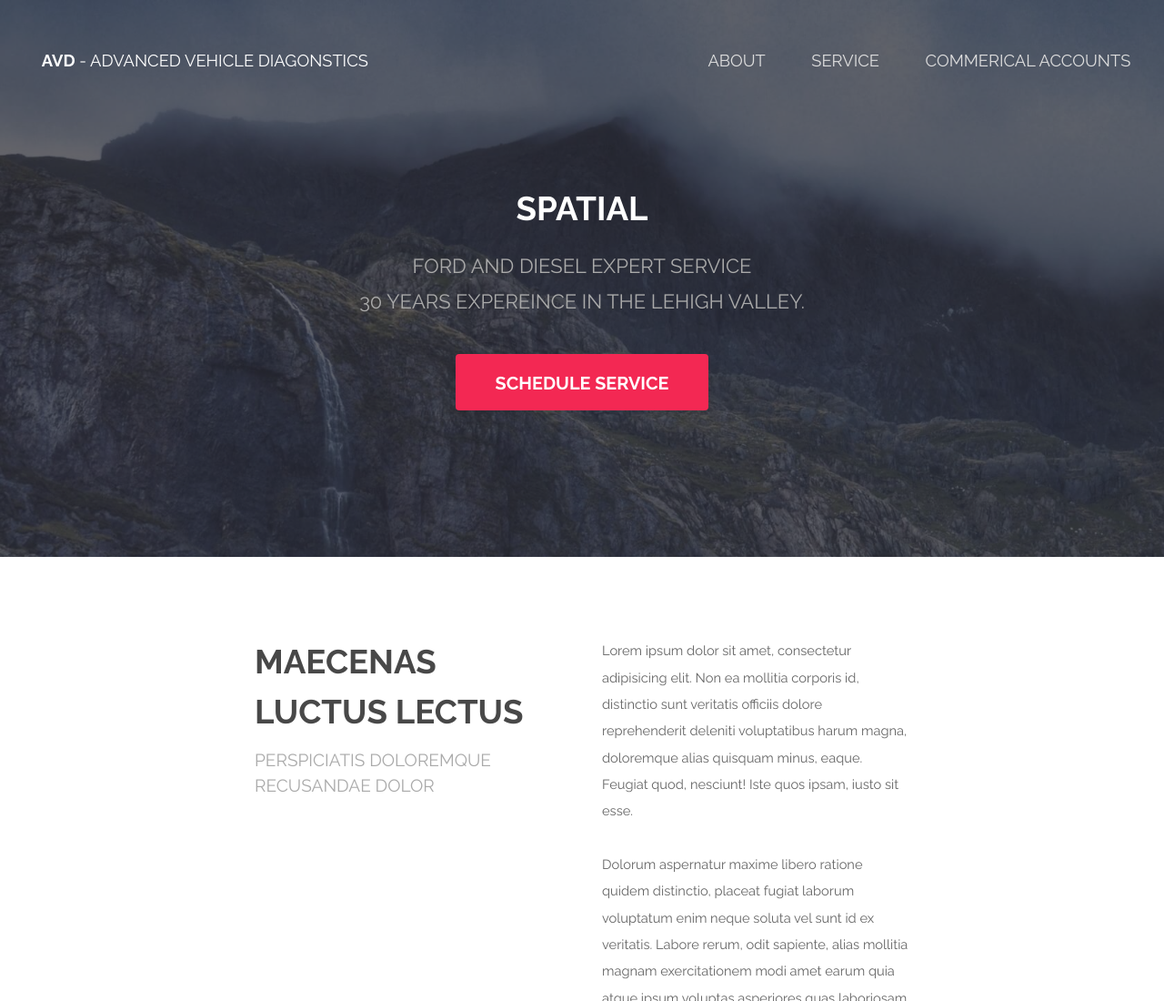
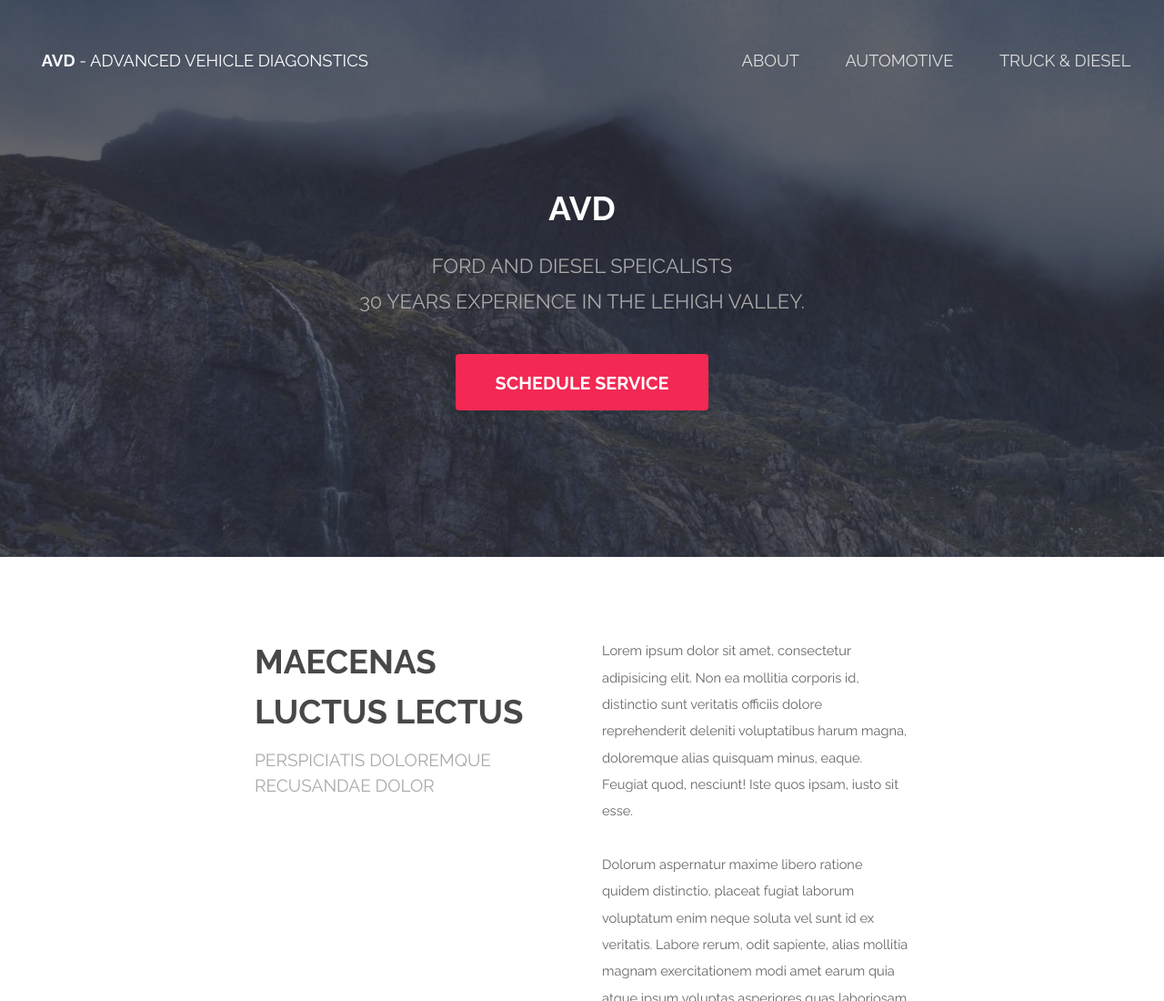
Before and after one commit to avdpa/avdpa.github.io, a plain HTML site: page index.html in a window 1280 px wide. Shown: the top 1100 px of the page at 91% size. Drawn offline with Linux system fonts and the light colour scheme.

Commit message:
updated index again

```diff
--- a/index.html
+++ b/index.html
@@ -8,8 +8,8 @@
 	<head>
 		<title>AVD - Advanced Vehicle Diagonstics </title>
 		<meta http-equiv="content-type" content="text/html; charset=utf-8" />
-		<meta name="description" content="" />
-		<meta name="keywords" content="" />
+		<meta name="description" content="AVD - Automotive Services " />
+		<meta name="keywords" content="avd, ford service bethlehem pa, ford mechanic, diesel mechanic, ase certified, power stroke diesel mechanic, automotive service, diesel mechanic" />
 		<!--[if lte IE 8]><script src="js/html5shiv.js"></script><![endif]-->
 		<script src="js/jquery.min.js"></script>
 		<script src="js/skel.min.js"></script>
@@ -29,16 +29,16 @@
 				<nav id="nav">
 					<ul>
 						<li><a href="index.html">About</a></li>
-						<li><a href="generic.html">Service</a></li>
-						<li><a href="elements.html">Commerical Accounts</a></li>
+						<li><a href="generic.html">Automotive</a></li>
+						<li><a href="elements.html">Truck & Diesel</a></li>
 					</ul>
 				</nav>
 			</header>
 
 		<!-- Banner -->
 			<section id="banner">
-				<h2>Spatial</h2>
-				<p>FORD AND DIESEL EXPERT SERVICE <br /> 30 YEARS EXPEREINCE IN THE LEHIGH VALLEY.</p>
+				<h2>AVD</h2>
+				<p>FORD AND DIESEL SPEICALISTS<br /> 30 YEARS EXPERIENCE IN THE LEHIGH VALLEY.</p>
 				<ul class="actions">
 					<li><a href="#" class="button special big">SCHEDULE SERVICE</a></li>
 				</ul>
```
Also changed, not shown: images/2000px-Ford_Motor_Company_Logo.svg.png (added), images/ASE_certified.png (added), 1 other file.
